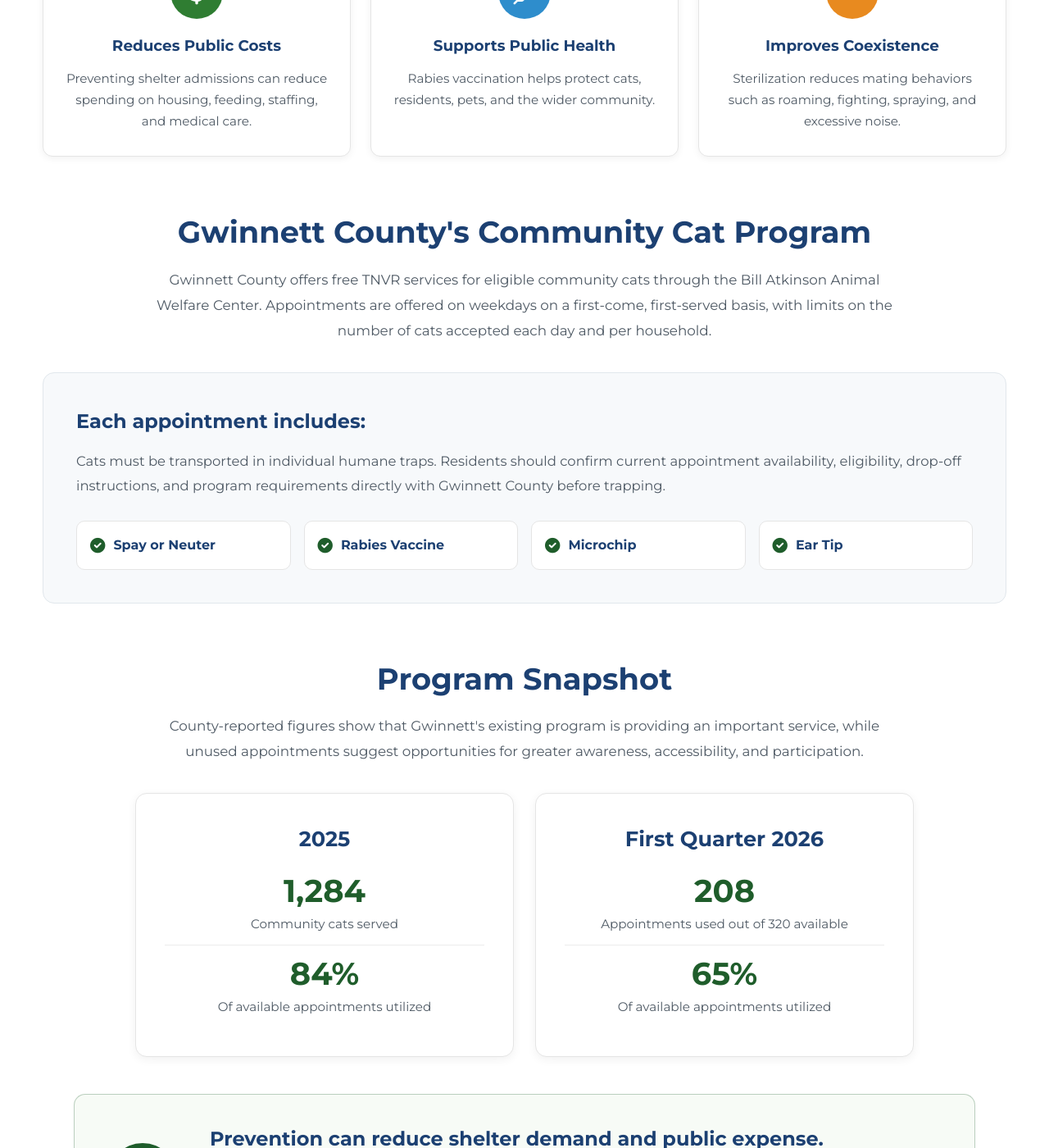
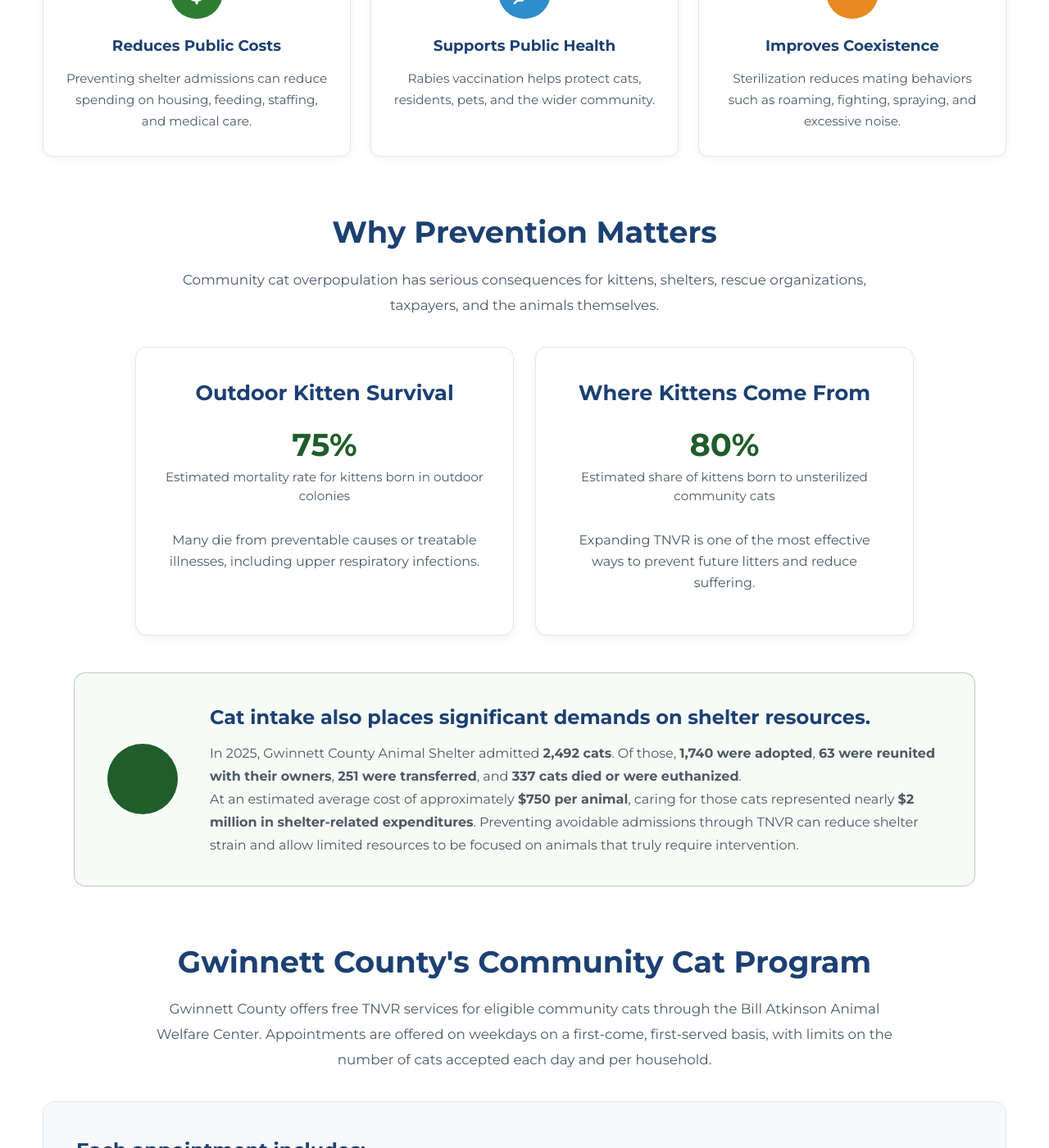
Before and after one commit to whitleybacon/gwinnett-animal-advocacy-alliance, a Jekyll site: the page built from issues/community-cats-tnr/index.html, in a window 1280 px wide and 1400 px high, scrolled down 2363 px. Shown: the whole window at 82% size. Built offline with Jekyll 4.4.1, drawn with Linux system fonts in a browser that asks for light colours; some of the changed text lies outside the part shown.

Commit message:
Update index.html

```diff
--- a/issues/community-cats-tnr/index.html
+++ b/issues/community-cats-tnr/index.html
@@ -651,6 +651,76 @@
     </div>
 </section>
 
+<section class="content-card cat-page-section" id="why-prevention-matters">
+    <h2>Why Prevention Matters</h2>
+
+    <p class="cat-section-intro">
+        Community cat overpopulation has serious consequences for kittens,
+        shelters, rescue organizations, taxpayers, and the animals themselves.
+    </p>
+
+    <div class="snapshot-grid">
+        <div class="snapshot-card">
+            <h3>Outdoor Kitten Survival</h3>
+
+            <div class="snapshot-stat">
+                <span class="snapshot-number">75%</span>
+                <span class="snapshot-label">
+                    Estimated mortality rate for kittens born in outdoor colonies
+                </span>
+            </div>
+
+            <p>
+                Many die from preventable causes or treatable illnesses,
+                including upper respiratory infections.
+            </p>
+        </div>
+
+        <div class="snapshot-card">
+            <h3>Where Kittens Come From</h3>
+
+            <div class="snapshot-stat">
+                <span class="snapshot-number">80%</span>
+                <span class="snapshot-label">
+                    Estimated share of kittens born to unsterilized community cats
+                </span>
+            </div>
+
+            <p>
+                Expanding TNVR is one of the most effective ways to prevent
+                future litters and reduce suffering.
+            </p>
+        </div>
+    </div>
+
+    <div class="cost-callout">
+        <div class="cost-callout-icon">
+            <i class="fas fa-building-shield"></i>
+        </div>
+
+        <div>
+            <h3>Cat intake also places significant demands on shelter resources.</h3>
+
+            <p>
+                In 2025, Gwinnett County Animal Shelter admitted
+                <strong>2,492 cats</strong>. Of those, <strong>1,740 were adopted</strong>,
+                <strong>63 were reunited with their owners</strong>,
+                <strong>251 were transferred</strong>, and
+                <strong>337 cats died or were euthanized</strong>.
+            </p>
+
+            <p>
+                At an estimated average cost of approximately
+                <strong>$750 per animal</strong>, caring for those cats represented
+                nearly <strong>$2 million in shelter-related expenditures</strong>.
+                Preventing avoidable admissions through TNVR can reduce shelter
+                strain and allow limited resources to be focused on animals
+                that truly require intervention.
+            </p>
+        </div>
+    </div>
+</section>
+
 <section class="content-card cat-page-section" id="gwinnett-program">
     <h2>Gwinnett County's Community Cat Program</h2>
 
@@ -695,50 +765,19 @@
     </div>
 </section>
 
-<section class="content-card cat-page-section" id="program-snapshot">
-    <h2>Program Snapshot</h2>
-
-    <p class="cat-section-intro">
-        County-reported figures show that Gwinnett's existing program is
-        providing an important service, while unused appointments suggest
-        opportunities for greater awareness, accessibility, and participation.
-    </p>
-
-    <div class="snapshot-grid">
-        <div class="snapshot-card">
-            <h3>2025</h3>
-
-            <div class="snapshot-stat">
-                <span class="snapshot-number">1,284</span>
-                <span class="snapshot-label">
-                    Community cats served
-                </span>
-            </div>
-
-            <div class="snapshot-stat">
-                <span class="snapshot-number">84%</span>
-                <span class="snapshot-label">
-                    Of available appointments utilized
-                </span>
-            </div>
+    <div class="cost-callout">
+        <div class="cost-callout-icon">
+            <i class="fas fa-chart-line"></i>
         </div>
 
-        <div class="snapshot-card">
-            <h3>First Quarter 2026</h3>
+        <div>
+            <h3>Unused appointments represent an opportunity.</h3>
 
-            <div class="snapshot-stat">
-                <span class="snapshot-number">208</span>
-                <span class="snapshot-label">
-                    Appointments used out of 320 available
-                </span>
-            </div>
-
-            <div class="snapshot-stat">
-                <span class="snapshot-number">65%</span>
-                <span class="snapshot-label">
-                    Of available appointments utilized
-                </span>
-            </div>
+            <p>
+                Increasing awareness, improving accessibility, and supporting
+                community caregivers could help more residents use available
+                appointments and prevent more future litters.
+            </p>
         </div>
     </div>
 
```
